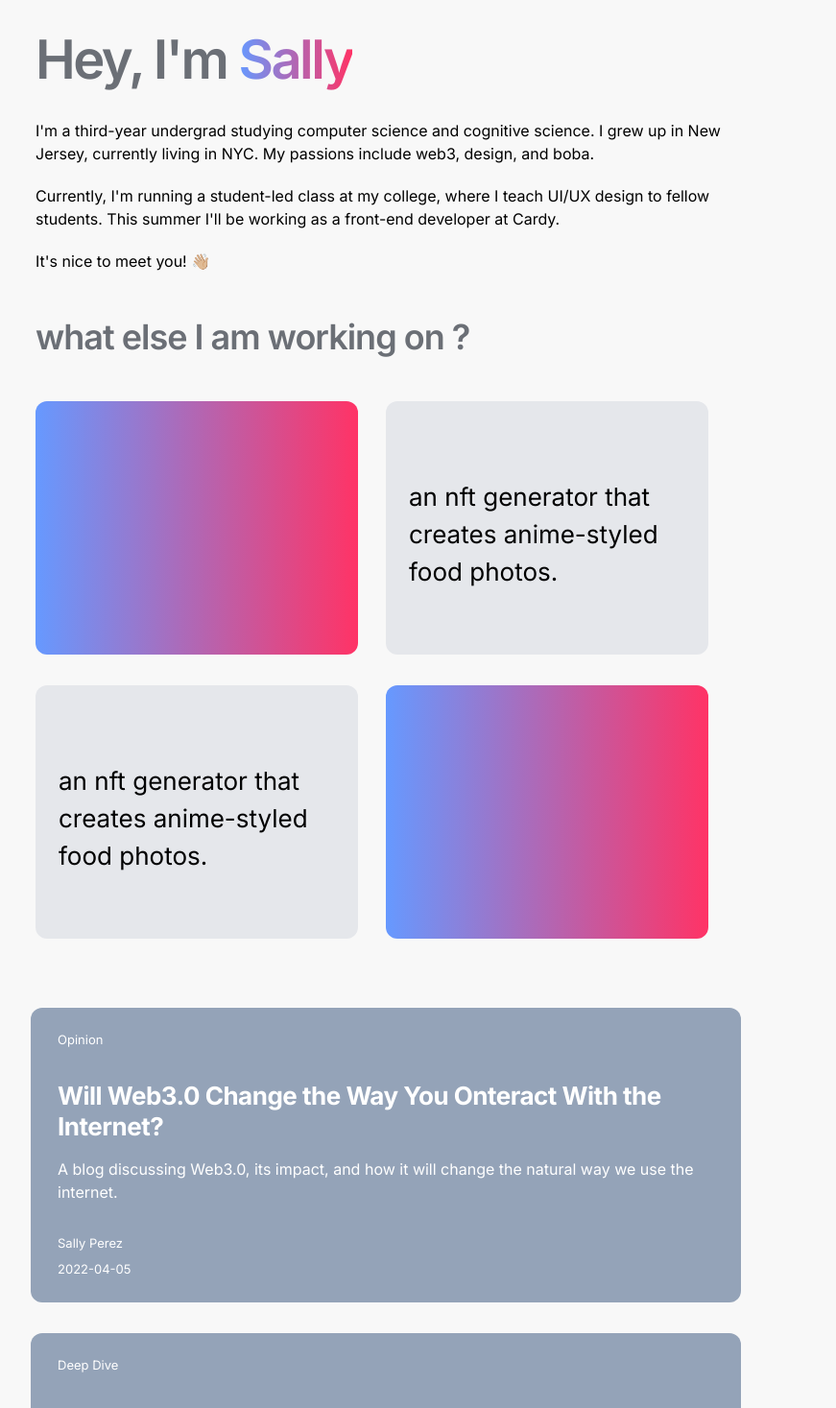
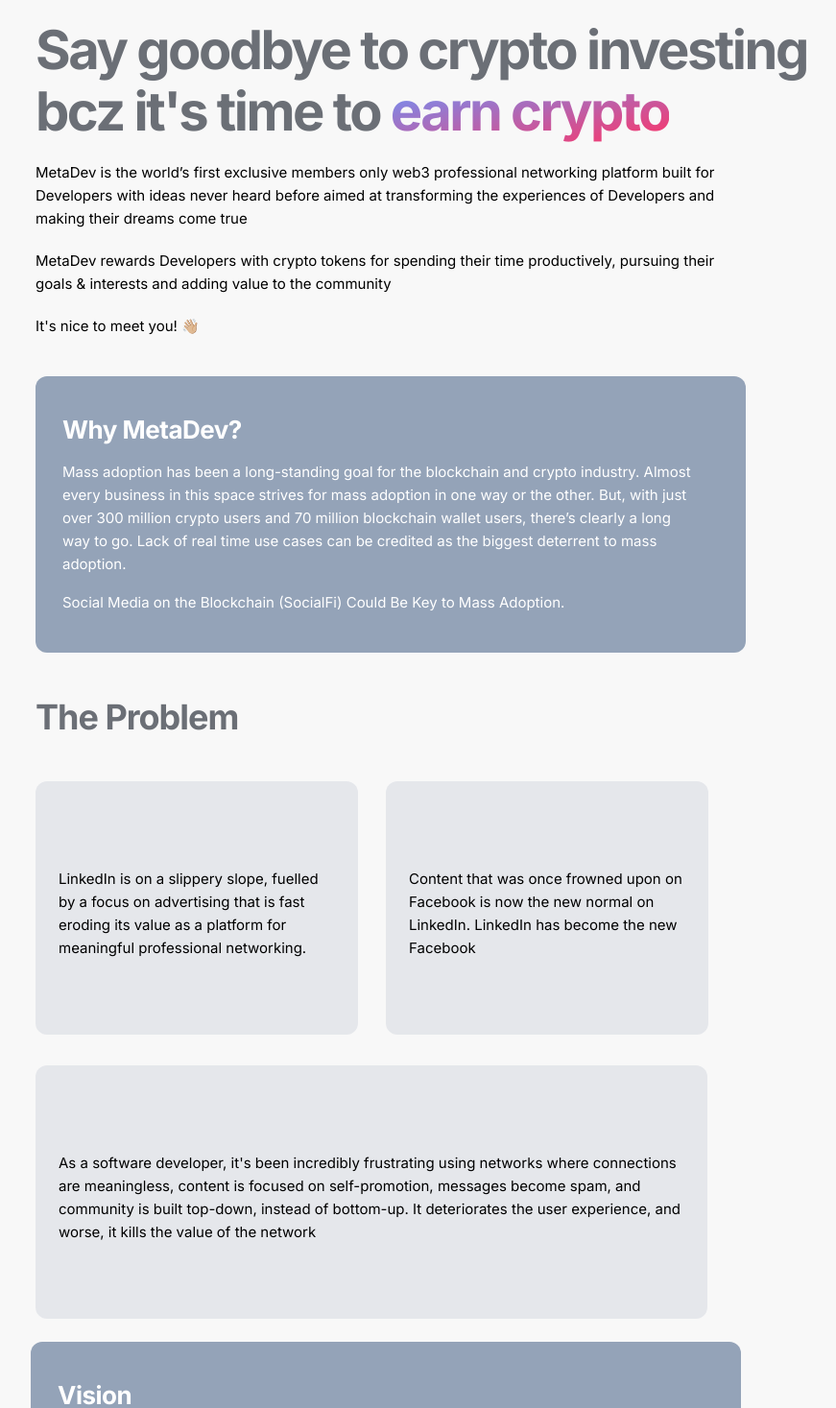
Before and after one commit to Devrajsinh-Jhala/Collabi, a React (Create React App) app: page /aboutus in a window 1280 px wide. Shown: the part 140-1607 px from the top of the page at 96% size, without its empty margins (238-1109 px from the left). Built offline with nearby package versions, Linux system fonts and the light colour scheme.

Commit message:
Fixed the toast component

```diff
--- a/package.json
+++ b/package.json
@@ -8,6 +8,7 @@
     "@testing-library/user-event": "^13.5.0",
     "react": "^18.2.0",
     "react-dom": "^18.2.0",
+    "react-hot-toast": "^2.3.0",
     "react-icons": "^4.4.0",
     "react-loader-spinner": "^5.1.5",
     "react-phone-input-2": "^2.15.0",
--- a/src/components/AboutUsBigCards.jsx
+++ b/src/components/AboutUsBigCards.jsx
@@ -1,22 +1,35 @@
 import React from "react";
 
 const AboutUsBigCards = ({
+  primary,
   subHeading,
   heading,
   description,
+  description2,
   authorName,
   date,
 }) => {
   return (
-    <div className="w-[740px] rounded-xl cursor-pointer hover:-translate-y-4 duration-200 ease-in-out px-7 py-6 mt-10 mb-10 flex flex-col bg-slate-400 text-white  items-start justify-start">
-      <p className="text-[13px] font-inter">{subHeading}</p>
-      <p className="text-[26px] font-inter leading-8 mt-8 tracking-[-0.5px] font-bold">
+    <div
+      className={`w-[740px] rounded-xl cursor-pointer hover:-translate-y-4 duration-200 ease-in-out px-7 py-6 mt-10 mb-10 flex flex-col ${primary} text-white  items-start justify-start`}
+    >
+      <p className="text-[26px] font-inter leading-8 mt-4 tracking-[-0.5px] font-bold">
         {heading}
       </p>
-      <p className="text-base font-inter leading-6 mt-4 pr-5">{description}</p>
-
-      <p className="text-[13px] mt-8 font-inter">{authorName}</p>
-      <p className="text-[13px] mt-2 font-inter">{date}</p>
+      <p
+        className={`text-[15px] ${
+          description2 === "" ? "mb-4" : "mb-0"
+        } font-inter  leading-6 mt-4 pr-5`}
+      >
+        {description}
+      </p>
+      {description2 === "" ? (
+        <></>
+      ) : (
+        <p className="text-[15px] mb-4 font-inter leading-6 mt-4 pr-5">
+          {description2}
+        </p>
+      )}
     </div>
   );
 };
--- a/src/components/AboutUsCard.jsx
+++ b/src/components/AboutUsCard.jsx
@@ -1,10 +1,10 @@
 import React from "react";
 
-const AboutUsCard = () => {
+const AboutUsCard = ({ description }) => {
   return (
     <div className="bg-gray-200 w-[336px] h-[264px] mb-8 rounded-xl flex items-center justify-center px-6 py-5">
-      <div className="pt-3 font-inter text-[26px] ">
-        an nft generator that creates anime-styled food photos.
+      <div className="pt-3 font-inter text-[15px] leading-6 ">
+        {description}
       </div>
     </div>
   );
--- /dev/null
+++ b/src/components/BigCard.jsx
@@ -0,0 +1,13 @@
+import React from "react";
+
+const BigCard = ({ description }) => {
+  return (
+    <div className="bg-gray-200 w-[700px] h-[264px] mb-8 rounded-xl flex items-center justify-center px-6 py-5">
+      <div className="pt-3 font-inter text-[15px] leading-6 ">
+        {description}
+      </div>
+    </div>
+  );
+};
+
+export default BigCard;
--- a/src/components/GradientCards.jsx
+++ b/src/components/GradientCards.jsx
@@ -2,7 +2,7 @@
 
 const GradientCards = () => {
   return (
-    <div className="bg-gradient-to-r from-[#6699FF] to-[#FF3366] w-[336px] h-[264px] mb-8 rounded-xl flex items-center justify-center px-6 py-5" />
+    <div className="bg-gray-200 w-[336px] h-[264px] mb-8 rounded-xl flex items-center justify-center px-6 py-5" />
   );
 };
 
--- a/src/containers/AboutUs.jsx
+++ b/src/containers/AboutUs.jsx
@@ -1,67 +1,92 @@
 import React from "react";
 import AboutUsBigCards from "../components/AboutUsBigCards";
 import AboutUsCard from "../components/AboutUsCard";
-import GradientCards from "../components/GradientCards";
+import BigCard from "../components/BigCard";
 
 const AboutUs = () => {
   return (
-    <div className="w-full min-h-[100vh] bg-[#f8f8f8] h-[100%] flex flex-col items-center justify-start ">
+    <div className="w-full min-h-[100vh] bg-[#f8f8f8] h-[100%] flex flex-col items-center justify-center ">
       <div className="w-[730px] h-fit mt-40">
-        <div className="flex space-x-3 items-center justify-start">
-          <div className="text-[56px] font-inter tracking-[-0.15625rem] font-semibold text-[#6b6f76]">
-            Hey, I'm
+        <div className="flex flex-col items-start leading-[4rem] justify-start">
+          <div className="text-[56px] w-[850px] font-inter tracking-[-0.15625rem] font-bold text-[#6b6f76]">
+            Say goodbye to crypto investing bcz it's time to{" "}
+            <span className="text-[56px] font-inter text-transparent bg-clip-text bg-gradient-to-br from-[#6699FF] to-[#FF3366] tracking-[-0.15625rem] font-bold ">
+              earn crypto
+            </span>
           </div>
-          <div className="text-[56px] font-inter text-transparent bg-clip-text bg-gradient-to-r from-[#6699FF] to-[#FF3366] tracking-[-0.15625rem] font-semibold ">
-            Sally
-          </div>
+          {/* text-[56px] font-inter text-transparent bg-clip-text bg-gradient-to-br from-[#6699FF] to-[#FF3366] tracking-[-0.15625rem] font-bold  */}
         </div>
-        <p className="mt-5 font-inter">
-          I'm a third-year undergrad studying computer science and cognitive
-          science. I grew up in New Jersey, currently living in NYC. My passions
-          include web3, design, and boba.
+        <p className="mt-5 font-inter text-[15px] leading-6">
+          MetaDev is the world’s first exclusive members only web3 professional
+          networking platform built for Developers with ideas never heard before
+          aimed at transforming the experiences of Developers and making their
+          dreams come true
         </p>
-        <p className="mt-5 font-inter">
-          Currently, I'm running a student-led class at my college, where I
-          teach UI/UX design to fellow students. This summer I'll be working as
-          a front-end developer at Cardy.{" "}
+        <p className="mt-5 font-inter text-[15px] leading-6">
+          MetaDev rewards Developers with crypto tokens for spending their time
+          productively, pursuing their goals & interests and adding value to the
+          community
         </p>
-        <p className="mt-5 font-inter">It's nice to meet you! 👋🏼</p>
-        <div className="text-[36px] mt-10 font-inter tracking-[-1px]  font-semibold text-[#6b6f76]">
-          what else I am working on ?
+        <p className="mt-5 font-inter text-[15px] leading-6">
+          It's nice to meet you! 👋🏼
+        </p>
+
+        <AboutUsBigCards
+          primary={"bg-slate-400"}
+          subHeading={""}
+          heading={"Why MetaDev?"}
+          description={
+            "Mass adoption has been a long-standing goal for the blockchain and crypto industry. Almost every business in this space strives for mass adoption in one way or the other. But, with just over 300 million crypto users and 70 million blockchain wallet users, there’s clearly a long way to go. Lack of real time use cases can be credited as the biggest deterrent to mass adoption. "
+          }
+          description2="Social Media on the Blockchain (SocialFi) Could Be Key to Mass Adoption."
+        />
+        <div className="text-[36px] mt-10 font-inter tracking-[-1px]  font-bold text-[#6b6f76]">
+          The Problem
         </div>
         <div className="mt-10 grid grid-cols-2 ">
           <div className="col-span-1">
-            <GradientCards />
+            <AboutUsCard
+              description={
+                "LinkedIn is on a slippery slope, fuelled by a focus on advertising that is fast eroding its value as a platform for meaningful professional networking."
+              }
+            />
           </div>
           <div className="col-span-1">
-            <AboutUsCard />
-          </div>
-          <div className="col-span-1">
-            <AboutUsCard />
-          </div>
-          <div className="col-span-1">
-            <GradientCards />
+            <AboutUsCard
+              description={
+                "Content that was once frowned upon on Facebook is now the new normal on LinkedIn. LinkedIn has become the new Facebook"
+              }
+            />
           </div>
         </div>
+        <div className="">
+          <BigCard
+            description={
+              "As a software developer, it's been incredibly frustrating using networks where connections are meaningless, content is focused on self-promotion, messages become spam, and community is built top-down, instead of bottom-up. It deteriorates the user experience, and worse, it kills the value of the network"
+            }
+          />
+        </div>
       </div>
-      <AboutUsBigCards
-        subHeading={"Opinion"}
-        heading={"Will Web3.0 Change the Way You Onteract With the Internet?"}
-        description={
-          "A blog discussing Web3.0, its impact, and how it will change the natural way we use the internet."
-        }
-        authorName={"Sally Perez"}
-        date={"2022-04-05"}
-      />
+
       <div className="-mt-12">
         <AboutUsBigCards
-          subHeading={"Deep Dive"}
-          heading={"Desigining for Web3: From the View to the Machine "}
+          primary={"bg-slate-400"}
+          heading={"Vision"}
           description={
-            'How exactly do you make "Visual Web3"? A blog about how to work with a new set of backend, frontend and design practices'
+            "What if there was a truly professional networking platform for Developers? What if there was a new way for developers to collaborate, connect, share knowledge and monetize their time spent? What if there was a crypto token with a true use case which you can spend without the need of converting it into fiat?"
           }
-          authorName={"Sally Perez"}
-          date={"2022-04-12"}
+          description2={
+            "With Metadev, we believe that this is not only possible but absolutely necessary."
+          }
+        />
+
+        <AboutUsBigCards
+          primary={"bg-slate-400"}
+          heading={"Mission"}
+          description={
+            "Our mission is to create a truly professional networking platform for developers where every developer is rewarded for every moment that they spend on the platform to explore their passion and interests and make their dreams come true."
+          }
+          description2={""}
         />
       </div>
     </div>
--- a/src/containers/Footer.jsx
+++ b/src/containers/Footer.jsx
@@ -1,5 +1,6 @@
 import React from "react";
 import navImage from "../assets/Metadev Logo Image.png";
+import { Link } from "react-router-dom";
 
 const Footer = () => {
   return (
@@ -21,7 +22,9 @@
       <div className="px-4 py-2 w-full justify-start flex flex-col md:w-[36%]">
         <p className=" font-semibold">Company</p>
 
-        <p className="py-2 text-[13px] text-[#6b6f76]">About us</p>
+        <Link to="/aboutus">
+          <p className="py-2 text-[13px] text-[#6b6f76]">About us</p>
+        </Link>
         <p className="py-2 text-[13px] text-[#6b6f76]">Blog</p>
         <p className="py-2 text-[13px] text-[#6b6f76]">Request Feature</p>
         <p className="py-2 text-[13px] text-[#6b6f76]">Careers</p>
--- a/src/containers/Header.jsx
+++ b/src/containers/Header.jsx
@@ -15,7 +15,7 @@
             <div className=" flex flex-wrap sm:w-[70%]  sm:justify-center ">
               <div className="overflow-hidden mt-16">
                 <h1 className=" z-0 w-full max-w-[1000px] text-center big-text mb-[2rem] sm:mb-[0]  ">
-                  <span className="p-2">
+                  <span className="sm:p-2 px-4">
                     A professional networking platform built for
                   </span>
                   <span className=" colored-text">developers</span>
--- a/src/index.css
+++ b/src/index.css
@@ -24,7 +24,7 @@
 }
 
 .big-text {
-  @apply text-[36px] lg:text-[54px] lg:font-[800] tracking-[-2.5px] leading-10 lg:leading-[4rem] font-bold;
+  @apply text-[36px] leading-10 lg:text-[54px] lg:font-[800] tracking-[-2.5px] lg:leading-[4rem] font-bold;
 }
 
 .input-field {
```
Also changed, not shown: src/components/OtpInput.jsx (+11 -14 lines), src/components/OtpVerification.jsx (+0 -61 lines), src/components/Toast.jsx (deleted, +0 -33 lines), 1 other file (tests, documents, lock files or other folders).
